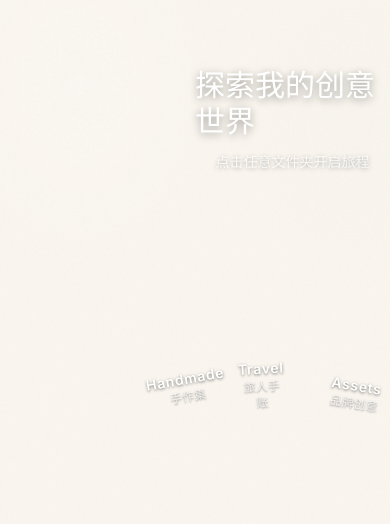
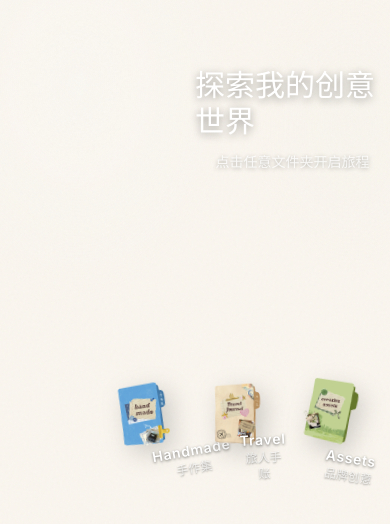
Before and after one commit to cloudyvicky668/vicky-portfolio, a Next.js app: page /preview in a window 390 px wide. Shown: the top 524 px of the page. Built offline with nearby package versions, Linux system fonts and the light colour scheme; a small style sheet from the web is missing; a web font is replaced by a local one.

Commit message:
style: final non-invasive patch to fix creative card images and prevent mobile horizontal overflow

```diff
--- a/app/layout.tsx
+++ b/app/layout.tsx
@@ -15,7 +15,7 @@ export default function RootLayout({
 }) {
   return (
     <html lang="zh-CN">
-      <body className="min-h-screen overflow-y-auto" style={{ margin: 0, padding: 0 }}>
+      <body className="min-h-screen w-full max-w-full overflow-x-hidden overflow-y-auto" style={{ margin: 0, padding: 0 }}>
         <ClientLayout>
           <ViewModeProvider>
             {children}
--- a/components/CreativeMode.tsx
+++ b/components/CreativeMode.tsx
@@ -3,7 +3,6 @@
 import { useState, useEffect } from 'react'
 import { motion, AnimatePresence } from 'framer-motion'
 import ToggleSwitch from './ToggleSwitch'
-import Image from 'next/image'
 
 // 引入霞鹜文楷字体
 if (typeof window !== 'undefined') {
@@ -278,8 +277,13 @@ const CreativeMode = ({ onToggle }: CreativeModeProps) => {
                 position: 'absolute',
               }}
             >
-              <motion.div
-                className="relative w-full"
+              <motion.img
+                src={folder.cover}
+                alt={folder.name}
+                className="w-full h-auto object-contain"
+                style={{
+                  filter: 'drop-shadow(6px 8px 12px rgba(0,0,0,0.18))',
+                }}
                 animate={{
                   rotate: [0, 1.5, -1.5, 0],
                   transition: {
@@ -288,18 +292,7 @@ const CreativeMode = ({ onToggle }: CreativeModeProps) => {
                     ease: 'easeInOut'
                   }
                 }}
-              >
-                <Image
-                  src={folder.cover}
-                  alt={folder.name}
-                  fill
-                  priority
-                  className="object-contain"
-                  style={{
-                    filter: 'drop-shadow(6px 8px 12px rgba(0,0,0,0.18))',
-                  }}
-                />
-              </motion.div>
+              />
 
               {/* 文件夹标签 */}
               <motion.div
```
